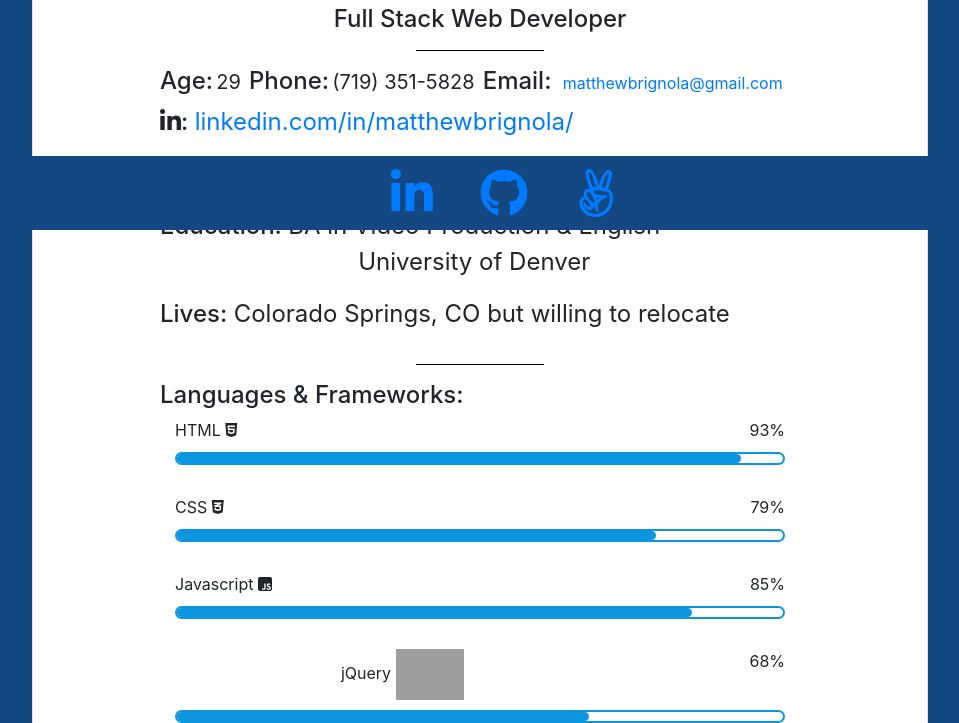
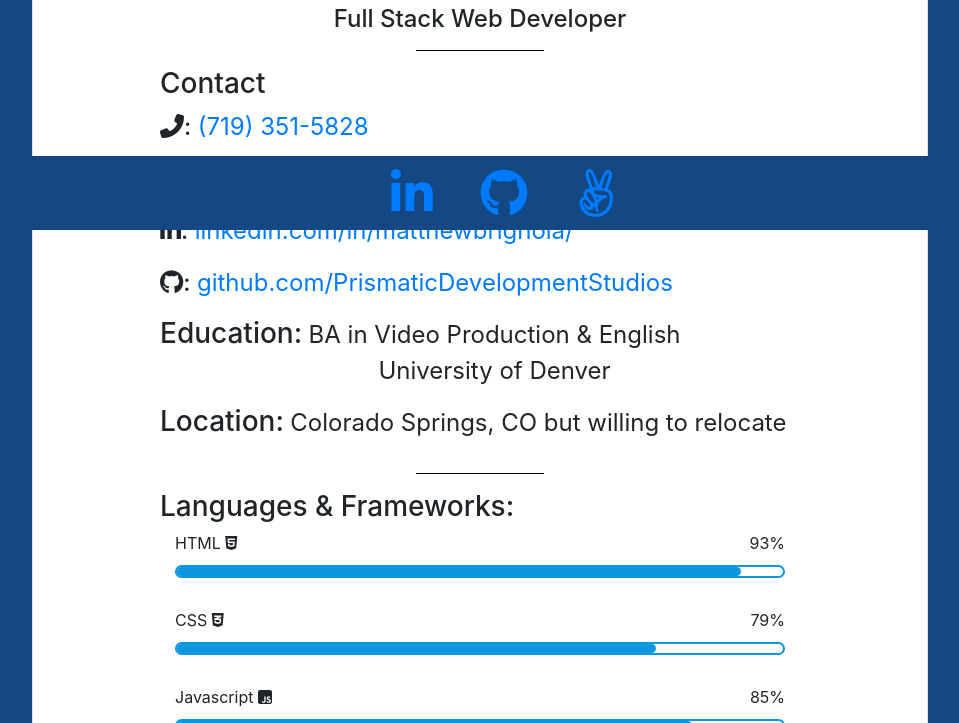
Before and after one commit to PrismaticDevs/Brignola-Portfolio, a plain HTML site: page index.html in a window 1280 px wide. Shown: the part 570-1293 px from the top of the page, without its empty margins (160-1119 px from the left). Drawn offline with nearby package versions, Linux system fonts and the light colour scheme; grey boxes are pictures that could not be loaded.

Commit message:
font sizes

```diff
--- a/assets/css/style.css
+++ b/assets/css/style.css
@@ -45,6 +45,10 @@ footer i {
     padding-top: 5%;
 }
 
+#resume ul {
+    list-style-type: square;
+}
+
 
 /* Classes */
 
@@ -65,10 +69,6 @@ footer i {
 
 .card-title {
     color: white;
-}
-
-#resume ul {
-    list-style-type: square;
 }
 
 .resume {
@@ -217,7 +217,7 @@ footer i {
         font-size: .5em;
         word-break: break-all;
     }
-    .top-section {
+    .fsqltop-section {
         padding-top: 10%;
     }
 }
--- a/index.html
+++ b/index.html
@@ -41,13 +41,14 @@
                     <h3>Matthew Brignola</h3>
                     <h4>Full Stack Web Developer</h4>
                     <hr color="black" width="20%">
+                    <h3 class="text-left">Contact</h3>
                     <div class="flex">
-                        <h4>Age: </h4>
-                        <a class="mr-2 small">29</a>
-                        <h4>Phone: </h4>
-                        <a class="mr-2 small">(719) 351-5828</a>
-                        <h4>Email: </h4>
-                        <a class="mr-2 small"><a target="_blank" href="mailto:matthewbrignola@gmail.com">matthewbrignola@gmail.com</a></a>
+                        <h4><i class="fas fa-phone-alt"></i>: </h4>
+                        <p class="mr-2"><a href="tel:+17193515828">(719) 351-5828</a></p>
+                    </div>
+                    <div class="flex">
+                        <h4><i class="fas fa-envelope-open-text"></i>: </h4>
+                        <p class="mr-2"><a target="_blank" href="mailto:matthewbrignola@gmail.com">matthewbrignola@gmail.com</a></p>
                     </div>
                     <div class="text-left flex">
                         <h4><i class="fab fa-linkedin-in"></i>: </h4>
@@ -58,11 +59,11 @@
                         <p class="mr-2"><a target="_blank" href="">github.com/PrismaticDevelopmentStudios</a></p>
                     </div>
                     <div class="flex">
-                        <h4>Education: </h4>
+                        <h3>Education: </h3>
                         <p>BA in Video Production & English <br> University of Denver</p>
                     </div>
                     <div class="flex">
-                        <h4>Lives: </h4>
+                        <h3>Location: </h3>
                         <p>Colorado Springs, CO but willing to relocate</p>
                     </div>
                 </div>
@@ -70,7 +71,7 @@
                     <div class="skills">
                         <div class="wrapper">
                             <hr color="black" width="20%">
-                            <h4 class="text-left">Languages & Frameworks: </h4>
+                            <h3 class="text-left">Languages & Frameworks: </h3>
                             <div class="shape-1"></div>
                             <div class="shape-2"></div>
                             <div class="container">
```
